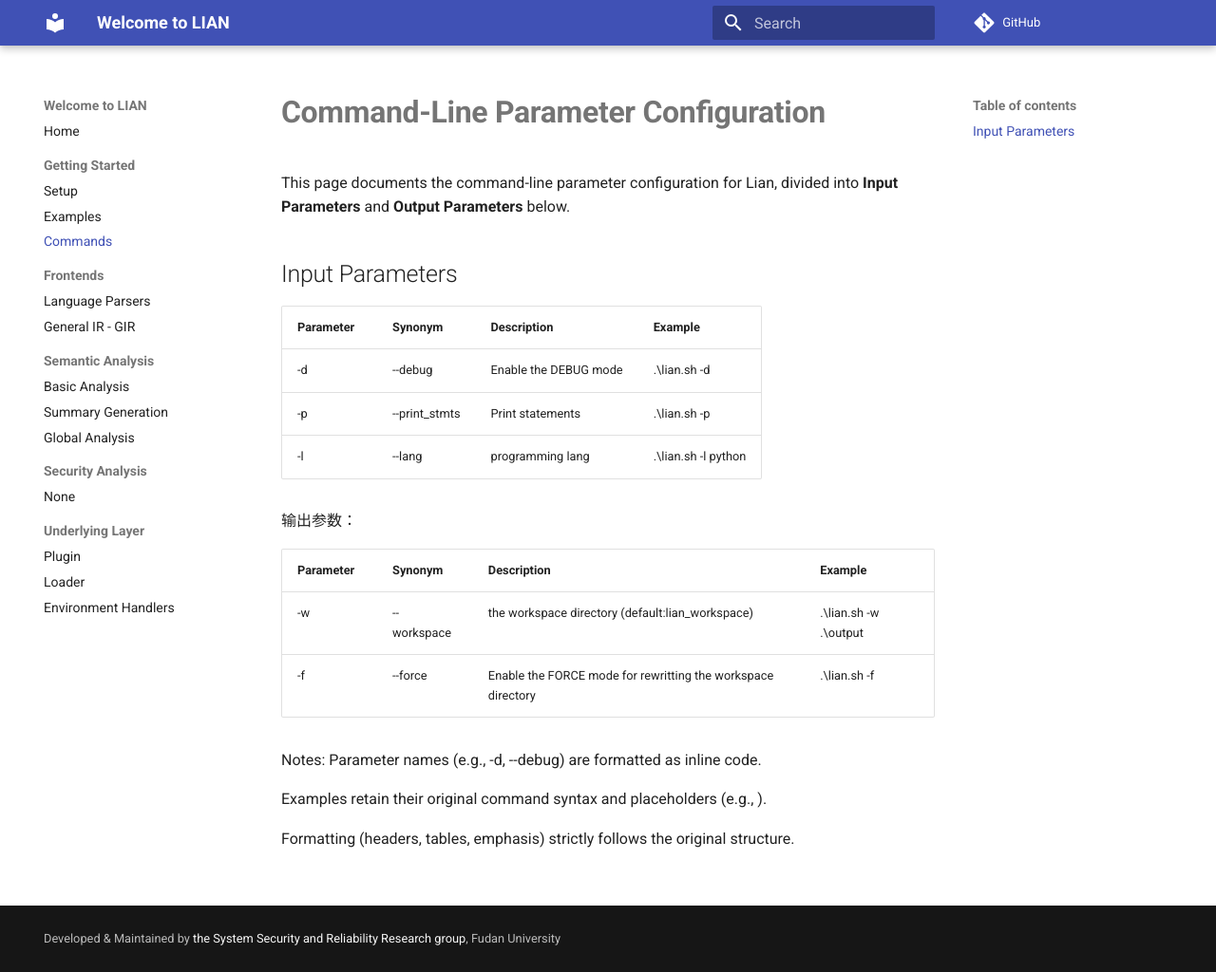
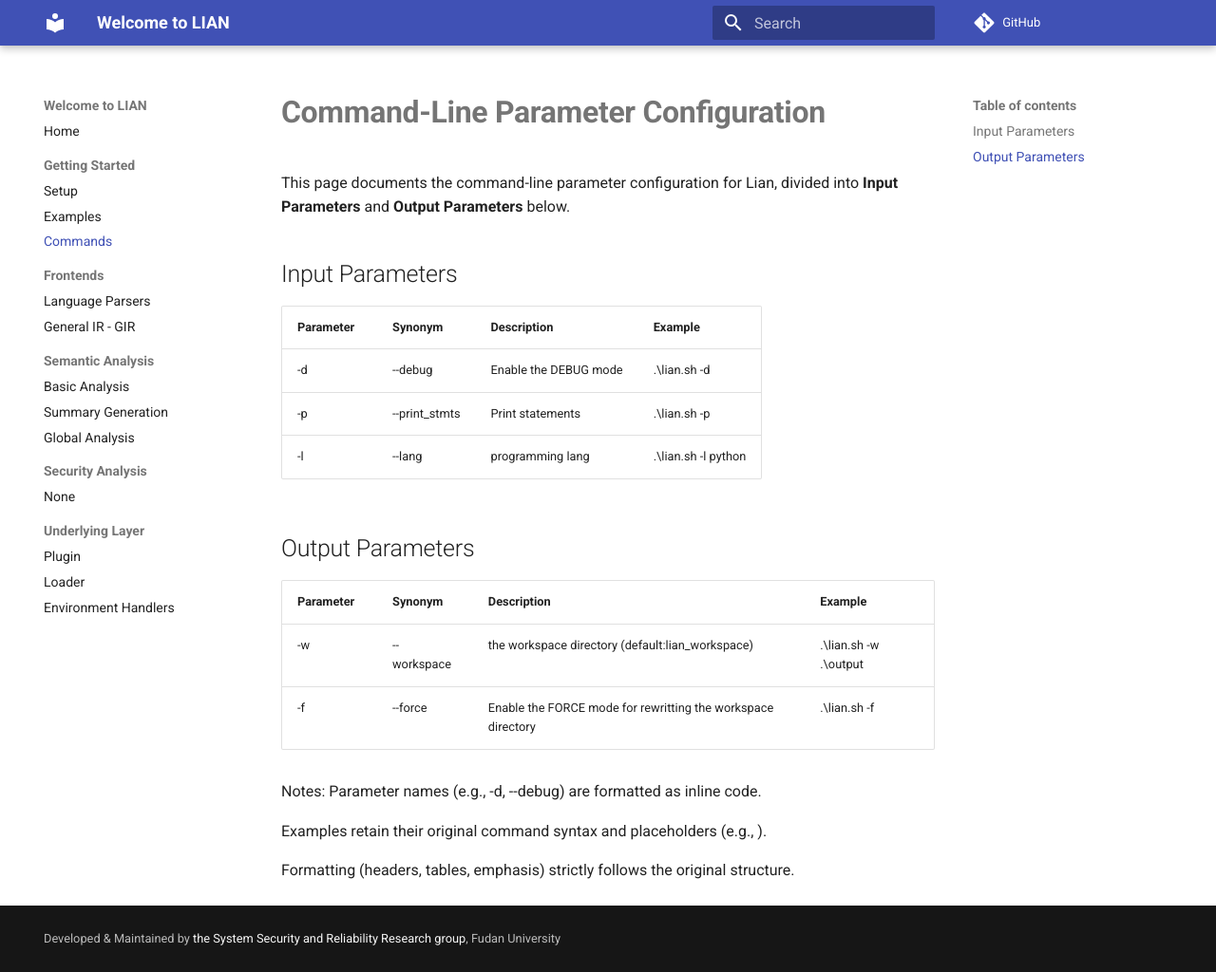
Before and after one commit to yang-guangliang/lian, an MkDocs documentation site: the page built from docs/en/commands.md, in a window 1280 px wide and 1024 px high. Shown: the whole window at 95% size. Built offline with MkDocs 1.6.1 and Material for MkDocs 9.7.7, drawn with Linux system fonts in a browser that asks for light colours; comment, search, counter and statistics services are not loaded.

Commit message:
update docs/en/commands.md.
Signed-off-by: 余尧辰 <2324923940@qq.com>

```diff
--- a/docs/en/commands.md
+++ b/docs/en/commands.md
@@ -10,7 +10,7 @@ This page documents the command-line parameter configuration for Lian, divided i
 | -p   | --print_stmts | Print statements                   | .\lian.sh -p <target.py>        |
 | -l   | --lang        | programming lang              | .\lian.sh -l python <target.py> |
 
-输出参数：
+## Output Parameters
 
 | Parameter | Synonym    | Description                                     | Example                              |
 | ---- | ----------- | ---------------------------------------- | --------------------------------- |
```
